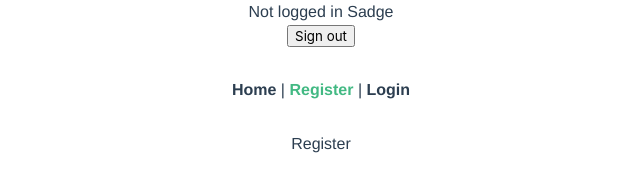
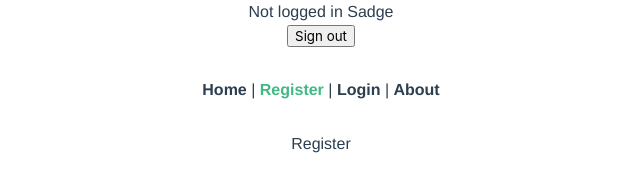
Before and after one commit to xrexy/Shyoka, a Vue app in the folder client/: page /register in a window 1280 px wide. Shown: the top 171 px of the page, without its empty margins (319-959 px from the left). Built offline with nearby package versions, Linux system fonts and the light colour scheme; no server answers.

Commit message:
Fixed logging out on reload (added auth listener)

```diff
--- a/client/src/App.vue
+++ b/client/src/App.vue
@@ -3,7 +3,7 @@
     <Header />
     <div id="nav">
       <router-link to="/">Home</router-link> | <router-link to="/register">Register</router-link> |
-      <router-link to="/login">Login</router-link>
+      <router-link to="/login">Login</router-link> | <router-link to="/about">About</router-link>
     </div>
     <router-view />
   </div>
--- a/client/src/main.js
+++ b/client/src/main.js
@@ -6,8 +6,7 @@ import Vue from 'vue';
 import App from './App.vue';
 import router from './router';
 import store from './store';
-
-import './store/authListener';
+import '@/store/authListener';
 
 Vue.prototype.$axios = axios;
 
--- a/client/src/router/index.js
+++ b/client/src/router/index.js
@@ -1,6 +1,9 @@
 import Vue from 'vue';
 import VueRouter from 'vue-router';
+import store from '@/store';
 import Home from '../views/Home.vue';
+
+/* eslint-disable no-underscore-dangle */
 
 Vue.use(VueRouter);
 
@@ -24,7 +27,10 @@ const routes = [
     path: '/about',
     name: 'About',
     component: () => import('../views/About.vue'),
+    meta: { requiresLogin: true },
   },
+
+  { path: '*', redirect: '/' },
 ];
 
 const router = new VueRouter({
@@ -33,4 +39,15 @@ const router = new VueRouter({
   routes,
 });
 
+router.beforeEach((to, from, next) => {
+  if (
+    to.matched.some((record) => record.meta.requiresLogin)
+    && !store._modules.root._rawModule.modules.auth.state.isLoggedIn
+  ) {
+    next('/login');
+  } else {
+    next();
+  }
+});
+
 export default router;
--- a/client/src/store/auth.js
+++ b/client/src/store/auth.js
@@ -4,7 +4,7 @@ require('firebase/auth');
 
 const mutations = {
   setUser(state, setUser) {
-    if (setUser.user) {
+    if (setUser) {
       state.user = setUser;
       state.isLoggedIn = true;
     } else {
@@ -30,33 +30,22 @@ const actions = {
     await firebase
       .auth()
       .signInWithEmailAndPassword(payload.email, payload.password)
-      .then((user) => {
-        commit('setUser', user);
-      })
       .catch((error) => {
         commit('setError', error);
       });
-    this.$router.replace('/');
   },
   register: async ({ commit }, payload) => {
     await firebase
       .auth()
       .createUserWithEmailAndPassword(payload.email, payload.password)
-      .then((user) => {
-        commit('setUser', user);
-      })
       .catch((error) => {
         commit('setError', error);
       });
-    this.$router.replace('/');
   },
   logout: async ({ commit }) => {
     await firebase
       .auth()
       .signOut()
-      .then(() => {
-        commit('setUser', null);
-      })
       .catch((error) => {
         commit('setError', error);
       });
--- a/client/src/store/authListener.js
+++ b/client/src/store/authListener.js
@@ -1,7 +1,8 @@
 import firebase from '@/db/firebase';
+import store from '@/store/index';
+// import db from '@/db';
+// import router from '@/router/';
 
 firebase.auth().onAuthStateChanged((user) => {
-  if (user) {
-    console.log(user);
-  }
+  store.commit('auth/setUser', user || undefined);
 });
--- a/client/src/store/index.js
+++ b/client/src/store/index.js
@@ -1,11 +1,13 @@
 import Vue from 'vue';
 import Vuex from 'vuex';
+import { vuexfireMutations } from 'vuexfire';
 
 import auth from './auth';
 
 Vue.use(Vuex);
 
 export default new Vuex.Store({
+  mutations: vuexfireMutations,
   modules: {
     auth,
   },
```
